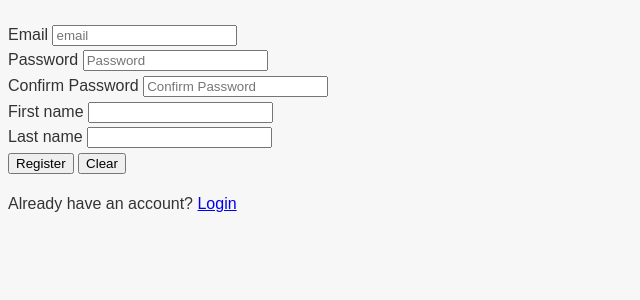
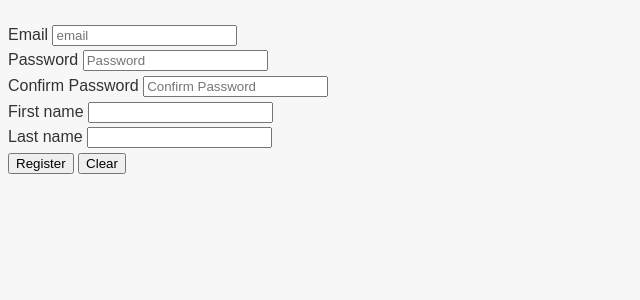
Before and after one commit to DAlexanderNZ/target-rifle-scores, a Flask app: page /register in a window 1280 px wide. Shown: the part 138-438 px from the top of the page, without its empty margins (0-640 px from the left). Run offline with Flask 3, Linux system fonts and the light colour scheme; parts of the project's set-up code (start-up, migrations or seed data) failed here and were passed over.

Commit message:
fix issue with register page due to login page removal

```diff
--- a/templates/register.html
+++ b/templates/register.html
@@ -31,7 +31,6 @@
                         <button type="submit" class="btn btn-primary btn-block">Register</button>
                         <button type="reset">Clear</button>
                     </div>
-                    <p>Already have an account? <a href="{{ url_for('login') }}">Login</a></p>
                 </form>
                 <div class="container alert" id="flash_msgs">
                     {% with messages = get_flashed_messages(with_categories=True) %}
```
